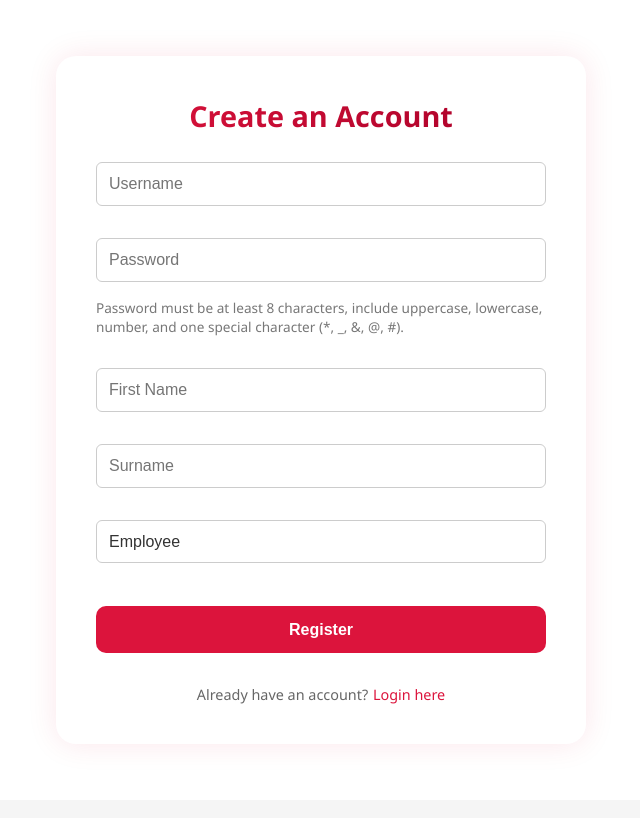
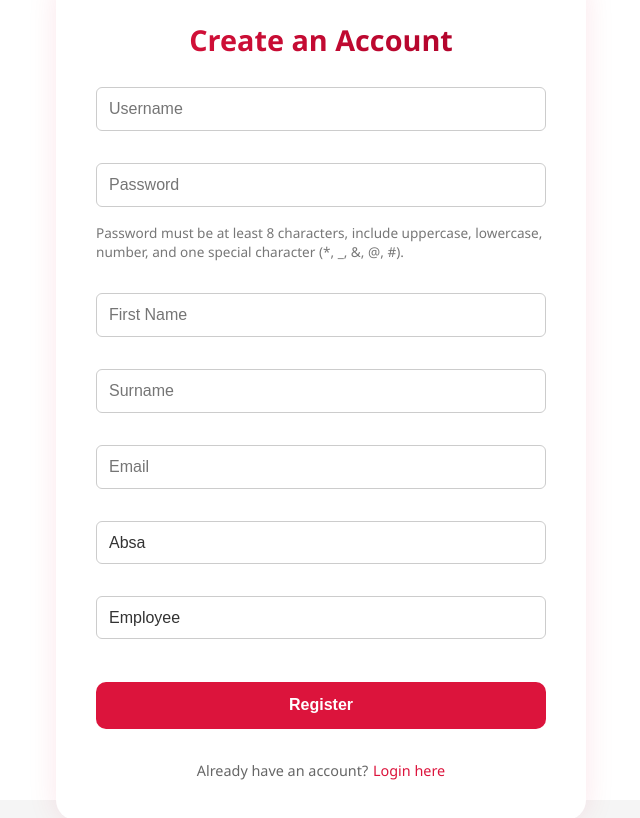
Before and after one commit to RolivhuwaMuzila/Capaciti-Leaving-System, a React (Create React App) app: page /register in a window 1280 px wide. Shown: the whole page, without its empty margins (319-959 px from the left). Built offline with nearby package versions, Linux system fonts and the light colour scheme.

Commit message:
Added download pdf button

```diff
--- a/package.json
+++ b/package.json
@@ -4,6 +4,8 @@
   "private": true,
   "dependencies": {
     "cra-template": "1.2.0",
+    "jspdf": "^3.0.1",
+    "jspdf-autotable": "^5.0.2",
     "lucide-react": "^0.522.0",
     "react": "^19.0.0",
     "react-dom": "^19.0.0",
--- a/src/components/LeaveStatus.js
+++ b/src/components/LeaveStatus.js
@@ -1,6 +1,8 @@
 import React, { useState, useEffect, useContext } from 'react';
 import NavBar from './NavBar';
 import { AuthContext } from '../context/AuthContext';
+import jsPDF from 'jspdf';
+import autoTable from 'jspdf-autotable';
 
 const LeaveStatus = () => {
   const { user } = useContext(AuthContext);
@@ -54,11 +56,51 @@ const LeaveStatus = () => {
     setSelectedReason('');
   };
 
+  const downloadPDF = () => {
+  const doc = new jsPDF();
+
+  doc.setFontSize(18);
+  doc.text('My Leave History', 14, 22);
+
+  doc.setFontSize(11);
+  doc.setTextColor(80);
+  doc.text(`Name: ${user.name} ${user.surname}`, 14, 32);
+  doc.text(`Cohort: ${user.cohort}`, 14, 38);
+  doc.text(`Email: ${user.email}`, 14, 44);
+  doc.text(`Company: Capaciti`, 14, 50);
+
+  const tableColumn = ['Type', 'From', 'Until', 'Reason', 'Status', 'Manager'];
+  const tableRows = [];
+
+  myLeaves.forEach((leave) => {
+    const rowData = [
+      leave.leaveType,
+      leave.dateFrom,
+      leave.dateUntil,
+      leave.reason,
+      leave.status,
+      leave.managerName || 'Pending',
+    ];
+    tableRows.push(rowData);
+  });
+
+  autoTable(doc, {
+    head: [tableColumn],
+    body: tableRows,
+    startY: 58,
+    theme: 'grid',
+    headStyles: { fillColor: [220, 20, 60] },
+  });
+
+  doc.save('leave-history.pdf');
+};
+
   return (
     <div style={styles.pageWrapper}>
       <NavBar />
       <div style={styles.container}>
         <h2 style={styles.title}>📋 My Leave Requests</h2>
+        <button onClick={downloadPDF} style={styles.exportButton}>Download PDF</button>
 
         {myLeaves.length === 0 ? (
           <div style={styles.noDataContainer}>
@@ -112,7 +154,6 @@ const LeaveStatus = () => {
         )}
       </div>
 
-      {/* Modal */}
       {showModal && (
         <div style={styles.modalOverlay}>
           <div style={styles.modalContent}>
@@ -128,13 +169,10 @@ const LeaveStatus = () => {
 
 const getStatusColor = (status) => {
   switch (status.toLowerCase()) {
-    case 'approved':
-      return '#28a745';
-    case 'declined':
-      return '#dc143c';
+    case 'approved': return '#28a745';
+    case 'declined': return '#dc143c';
     case 'pending':
-    default:
-      return '#ff8c00';
+    default: return '#ff8c00';
   }
 };
 
@@ -155,11 +193,20 @@ const styles = {
   },
   title: {
     textAlign: 'center',
-    marginBottom: '2rem',
+    marginBottom: '1rem',
     color: '#dc143c',
     fontSize: '2rem',
     fontWeight: '600',
-    textShadow: '0 2px 4px rgba(220, 20, 60, 0.1)',
+  },
+  exportButton: {
+    backgroundColor: '#dc143c',
+    color: '#fff',
+    padding: '10px 16px',
+    border: 'none',
+    borderRadius: '6px',
+    cursor: 'pointer',
+    fontSize: '0.9rem',
+    marginBottom: '1.5rem',
   },
   noDataContainer: {
     textAlign: 'center',
@@ -197,23 +244,14 @@ const styles = {
     fontSize: '0.9rem',
     textTransform: 'uppercase',
     letterSpacing: '0.5px',
-    borderBottom: '2px solid rgba(255, 255, 255, 0.2)',
-    position: 'sticky',
-    top: 0,
-    zIndex: 10,
   },
-  evenRow: {
-    backgroundColor: '#ffffff',
-  },
-  oddRow: {
-    backgroundColor: '#fafafa',
-  },
+  evenRow: { backgroundColor: '#ffffff' },
+  oddRow: { backgroundColor: '#fafafa' },
   td: {
     padding: '14px 12px',
     borderBottom: '1px solid rgba(220, 20, 60, 0.1)',
     color: '#333',
     fontSize: '0.9rem',
-    transition: 'background-color 0.2s ease',
   },
   viewButton: {
     padding: '6px 12px',
@@ -226,9 +264,7 @@ const styles = {
   },
   modalOverlay: {
     position: 'fixed',
-    top: 0, left: 0,
-    width: '100vw',
-    height: '100vh',
+    top: 0, left: 0, width: '100vw', height: '100vh',
     backgroundColor: 'rgba(0,0,0,0.4)',
     display: 'flex',
     justifyContent: 'center',
--- a/src/components/Register.js
+++ b/src/components/Register.js
@@ -112,6 +112,8 @@ const Register = () => {
     password: '',
     name: '',
     surname: '',
+    email: '',
+    cohort: 'Absa',
     role: 'Employee',
   });
 
@@ -140,7 +142,7 @@ const Register = () => {
 
     const result = register(formData);
     if (result.success) {
-      navigate('/login'); // ✅ redirect to login
+      navigate('/login');
     } else {
       setError(result.message);
     }
@@ -217,6 +219,36 @@ const Register = () => {
             onBlur={() => setFocusedInput('')}
           />
 
+          <input
+            type="email"
+            name="email"
+            placeholder="Email"
+            value={formData.email}
+            onChange={handleChange}
+            required
+            style={{
+              ...styles.input,
+              ...(focusedInput === 'email' ? styles.inputFocus : {}),
+            }}
+            onFocus={() => setFocusedInput('email')}
+            onBlur={() => setFocusedInput('')}
+          />
+
+          <select
+            name="cohort"
+            value={formData.cohort}
+            onChange={handleChange}
+            style={styles.select}
+          >
+            <option value="Absa">Absa</option>
+            <option value="FNB">FNB</option>
+            <option value="Wimpro">Wimpro</option>
+            <option value="AI">AI</option>
+            <option value="Demand">Demand</option>
+            <option value="Dev">Dev</option>
+            <option value="BSG">BSG</option>
+          </select>
+
           <select
             name="role"
             value={formData.role}
--- a/src/context/AuthContext.js
+++ b/src/context/AuthContext.js
@@ -5,7 +5,6 @@ export const AuthContext = createContext();
 export const AuthProvider = ({ children }) => {
   const [user, setUser] = useState(null);
 
-  // Load user from localStorage on app start
   useEffect(() => {
     const storedUser = localStorage.getItem('currentUser');
     if (storedUser) {
@@ -22,8 +21,6 @@ export const AuthProvider = ({ children }) => {
 
     users.push(newUser);
     localStorage.setItem('users', JSON.stringify(users));
-
-    // ✅ Log them in and persist session
     setUser(newUser);
     localStorage.setItem('currentUser', JSON.stringify(newUser));
 
```
Also changed, not shown: 1 other file (tests, documents, lock files or other folders).
